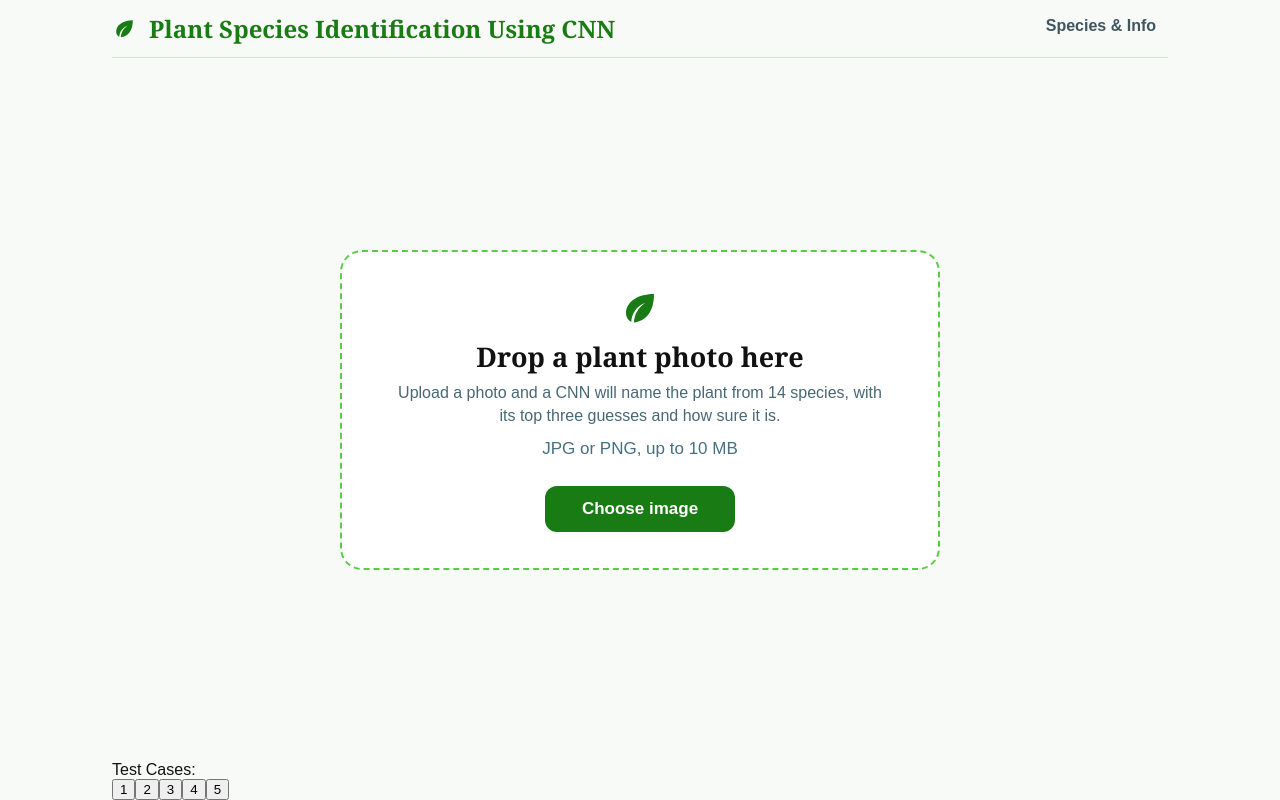
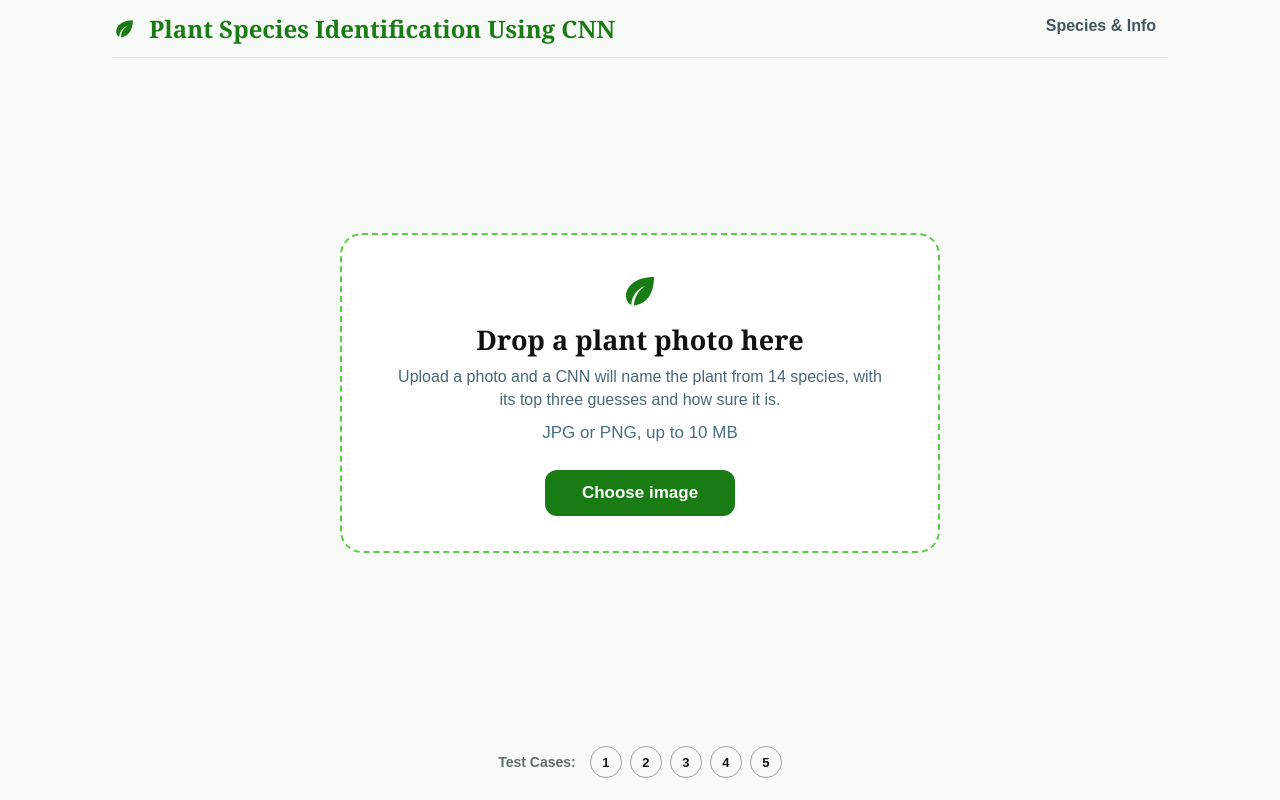
Before and after one commit to Mukunda3187/Plant-Species-Identification, a React (Vite) app in the folder frontend/: page / in a window 1280 px wide. Built offline with nearby package versions, Linux system fonts and the light colour scheme.

Commit message:
Add styles for test cases footer and buttons

```diff
--- a/frontend/src/styles.css
+++ b/frontend/src/styles.css
@@ -1713,3 +1713,12 @@ body.dark-mode .btn.ghost {
 body.dark-mode .btn.ghost:hover {
   background: #1c321d;
 }
+.test-cases-footer { width: 100%; display: flex; align-items: center; justify-content: center; gap: 14px; padding: 18px 20px 22px; box-sizing: border-box; }
+.test-cases-title { font-size: 14px; font-weight: 600; color: #5f6f66; }
+.test-case-buttons { display: flex; align-items: center; gap: 8px; }
+.test-case-btn { width: 32px; height: 32px; border: 1px solid #9aa99f; border-radius: 50%; background: transparent; color: inherit; font-size: 13px; font-weight: 600; cursor: pointer; display: flex; align-items: center; justify-content: center; transition: all 0.2s ease; }
+.test-case-btn:hover:not(:disabled) { transform: translateY(-1px); background: #eef4ef; }
+.test-case-btn:disabled { opacity: 0.5; cursor: not-allowed; }
+body.dark-mode .test-cases-title { color: #b4c1b9; }
+body.dark-mode .test-case-btn { border-color: #6f7f75; color: #d8e0db; }
+body.dark-mode .test-case-btn:hover:not(:disabled) { background: #27332c; }
```
